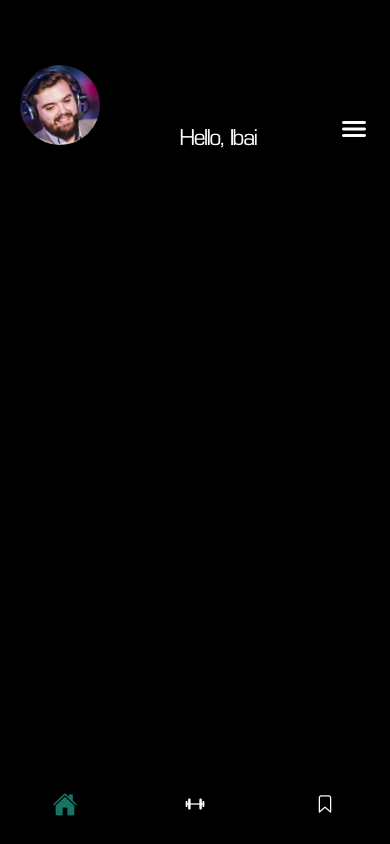
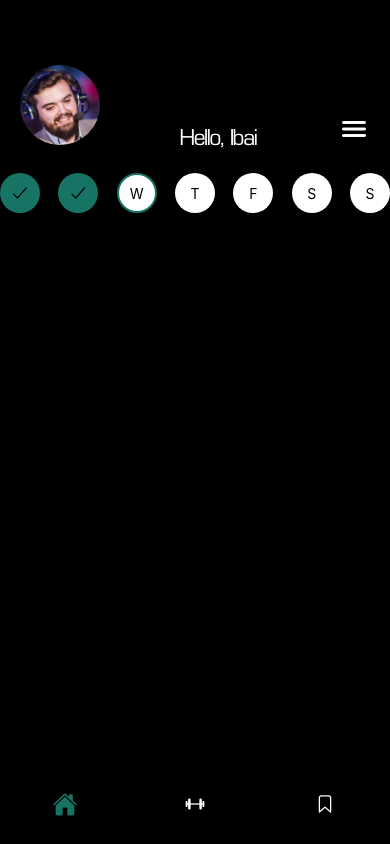
Before and after one commit to andrei-0000/GymIOS, a React Native app: screen /Home in a window 390 px wide. Built offline with nearby package versions, Linux system fonts and the light colour scheme.

Commit message:
Home screen weekbar v1

```diff
--- /dev/null
+++ b/components/WeekBar.tsx
@@ -0,0 +1,94 @@
+import { StyleSheet, Text, View } from "react-native";
+import React from "react";
+import { COLORS } from "../theme/theme";
+import Ionicons from "@expo/vector-icons/Ionicons";
+
+interface WeekBarProps {
+  title?: string;
+}
+
+interface WeekDayProps {
+  status: string;
+  day: string;
+}
+
+const WeekDay = ({ status, day }: WeekDayProps) => {
+  switch (status) {
+    case "todo":
+      return (
+        <View style={styles.TodoWeekIcon}>
+          <Text>{day}</Text>
+        </View>
+      );
+    case "done":
+      return (
+        <View style={styles.DoneWeekIcon}>
+          <Ionicons name="checkmark" size={20} color="black" />
+        </View>
+      );
+    case "current":
+      return (
+        <View style={styles.CurrentWeekIcon}>
+          <Text>{day}</Text>
+        </View>
+      );
+    default:
+      return <View style={styles.TodoWeekIcon} />;
+  }
+};
+
+function WeekBar({ title }: WeekBarProps) {
+  return (
+    <View style={styles.WeekBarContainer}>
+      <WeekDay status="done" day="M" />
+      <WeekDay status="done" day="T" />
+      <WeekDay status="current" day="W" />
+      <WeekDay status="todo" day="T" />
+      <WeekDay status="todo" day="F" />
+      <WeekDay status="todo" day="S" />
+      <WeekDay status="todo" day="S" />
+    </View>
+  );
+}
+
+const styles = StyleSheet.create({
+  WeekBarContainer: {
+    flexDirection: "row",
+    alignItems: "center",
+    justifyContent: "space-between",
+    paddingTop: 3,
+  },
+  TodoWeekIcon: {
+    height: 40,
+    width: 40,
+    borderRadius: 40,
+    borderWidth: 0,
+    alignItems: "center",
+    justifyContent: "center",
+    overflow: "hidden",
+    backgroundColor: COLORS.white,
+  },
+  DoneWeekIcon: {
+    height: 40,
+    width: 40,
+    borderRadius: 40,
+    borderWidth: 0,
+    alignItems: "center",
+    justifyContent: "center",
+    overflow: "hidden",
+    backgroundColor: COLORS.seaBlue,
+  },
+  CurrentWeekIcon: {
+    height: 40,
+    width: 40,
+    borderRadius: 40,
+    borderWidth: 2,
+    alignItems: "center",
+    justifyContent: "center",
+    overflow: "hidden",
+    borderColor: COLORS.seaBlue,
+    backgroundColor: COLORS.white,
+  },
+});
+
+export default WeekBar;
--- a/data/data.ts
+++ b/data/data.ts
@@ -5,6 +5,9 @@ const ExerciseData = [
     picture: require("../assets/exercises/dumbell-curl.png"),
     exercise_group: ["biceps", "arms"],
     type: "pull",
+    reps: 0,
+    sets: 0,
+    weight: 0,
   },
   {
     name: "barbell-curl",
@@ -12,6 +15,9 @@ const ExerciseData = [
     picture: require("../assets/exercises/barbell-curl.png"),
     exercise_group: ["biceps", "arms"],
     type: "pull",
+    reps: 0,
+    sets: 0,
+    weight: 0,
   },
   {
     name: "shoulder-dumbell-press",
@@ -19,6 +25,20 @@ const ExerciseData = [
     picture: require("../assets/exercises/shoulder-dumbell-press.png"),
     exercise_group: ["shoulders", "arms"],
     type: "push",
+    reps: 0,
+    sets: 0,
+    weight: 0,
+  },
+];
+
+const WorkoutData = [
+  {
+    name: "Pull Day 1",
+    exercises: [ExerciseData[0], ExerciseData[1]],
+  },
+  {
+    name: "Push Day 1",
+    exercises: [ExerciseData[2], ExerciseData[1]],
   },
 ];
 
--- a/screens/HomeScreen.tsx
+++ b/screens/HomeScreen.tsx
@@ -5,6 +5,7 @@ import { useBottomTabBarHeight } from "@react-navigation/bottom-tabs";
 import { COLORS } from "../theme/theme";
 import { StatusBar } from "expo-status-bar";
 import HeaderBar from "../components/HeaderBar";
+import WeekBar from "../components/WeekBar";
 
 const HomeScreen = () => {
   const ExerciseList = useStore((state: any) => state.ExerciseList);
@@ -18,6 +19,7 @@ const HomeScreen = () => {
         contentContainerStyle={styles.ScrollViewFlex}
       >
         <HeaderBar title="Hello, Ibai" />
+        <WeekBar></WeekBar>
       </ScrollView>
     </View>
   );
```
